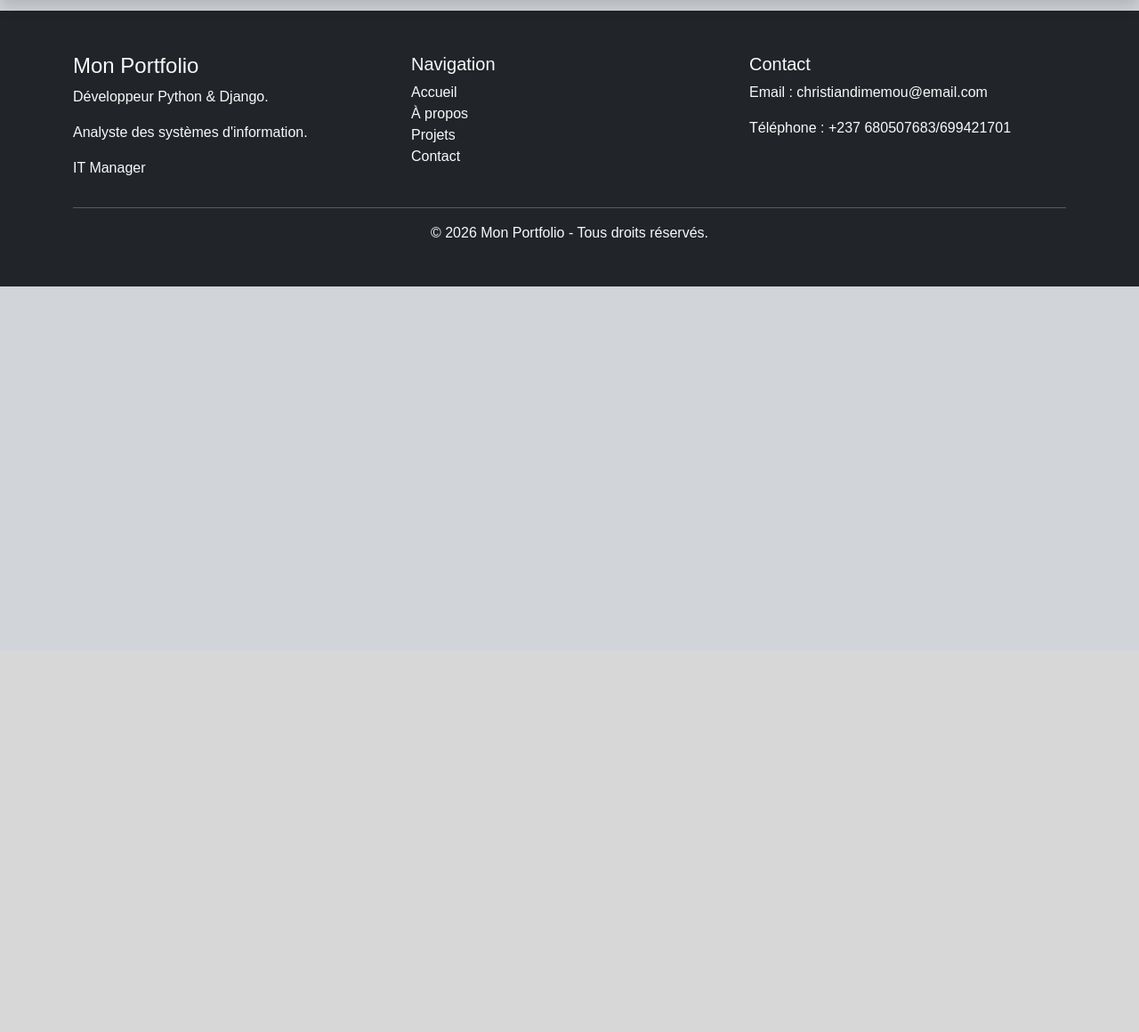
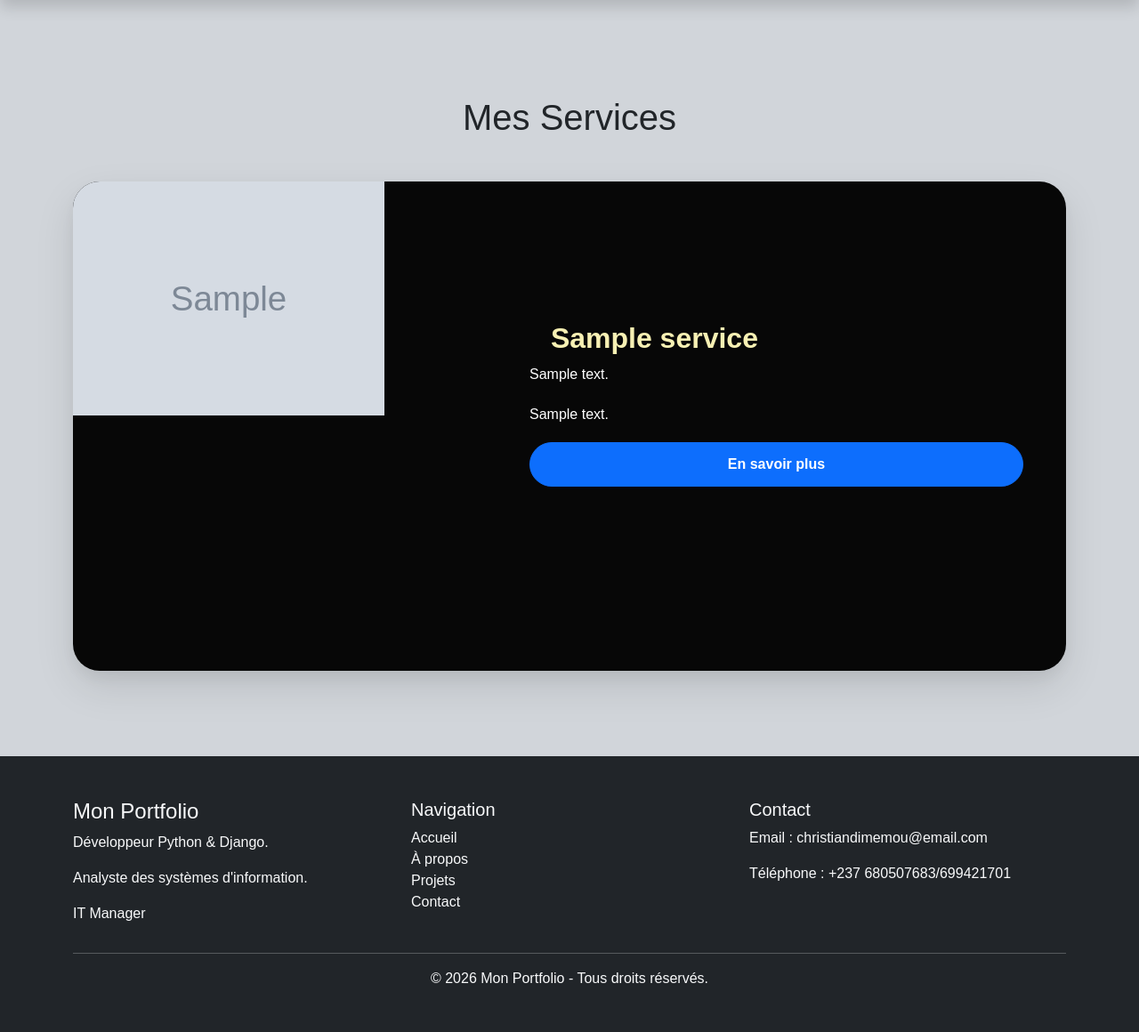
Before and after one commit to christiandimemou/Portfolio, a Django app: page /services/ in a window 1280 px wide. Shown: the part 68-1228 px from the top of the page at 89% size. Before the commit the page ends 390 px from the top, so only its background shows below. Run offline with Django 5.2, Linux system fonts and the light colour scheme; tables that the repository leaves empty hold one stand-in row (values such as "Sample post"); grey boxes marked "Sample" are stand-in pictures.

Commit message:
création de la page Service et modification de sa base

```diff
--- a/static/css/style.css
+++ b/static/css/style.css
@@ -330,7 +330,7 @@ img{
 
     background:#eef4ff;
 
-    color:#0d6efd;
+    color:#A52A2A;
 
     display:flex;
 
@@ -347,10 +347,199 @@ img{
 .formation-card:hover .card-icon,
 .experience-card:hover .card-icon{
 
-    background:#0d6efd;
+    background:#A52A2A;
 
     color:#fff;
 
     transform:rotate(12deg);
 
 }
+
+/*==============================
+        SERVICE CARD
+===============================*/
+
+.service-card{
+
+    width:100%;
+
+    margin:0 auto 60px auto;
+
+    border-radius:30px;
+
+    overflow:hidden;
+
+    background:#070707;
+
+    box-shadow:0 15px 40px rgba(0,0,0,.15);
+
+    transition:.4s;
+
+    min-height:550px;
+}
+
+.service-card .text-muted{
+    color: #ffffff !important;
+}
+
+.service-card p{
+    color: #ffffff;
+    text-align: justify;
+    line-height: 1.8;
+}
+
+
+
+.service-card:hover{
+
+    transform:translateY(-12px);
+
+    box-shadow:0 30px 60px rgba(0,0,0,.18);
+
+}
+
+.service-image-container{
+
+    height:100%;
+
+    min-height:500px;
+
+    overflow:hidden;
+
+    border-radius:25px 0 0 25px;
+
+}
+
+.service-image{
+
+    width:100%;
+
+    height:100%;
+
+    object-fit:cover;
+
+    display:block;
+
+    transition:transform .6s ease;
+
+}
+
+.service-card:hover .service-image{
+
+    transform:scale(1.08);
+
+}
+
+.service-icon{
+
+    font-size:36px;
+
+    margin-right:15px;
+
+    color:#0d6efd;
+
+    transition:all .4s ease;
+
+}
+
+.service-card:hover .service-icon{
+
+    transform:rotate(15deg) scale(1.2);
+
+    color:#8a810a;
+
+}
+
+.service-title{
+
+    font-weight:700;
+
+    transition:.4s;
+
+    color: #f7f0b3;
+
+}
+
+.service-card:hover .service-title{
+
+    color:#8a810a;
+
+}
+
+.service-card .btn{
+
+    border-radius:30px;
+
+    padding:12px 28px;
+
+    transition:.35s;
+
+    font-weight: 600;
+
+}
+
+.service-card .row{
+
+    display:flex;
+
+    align-items:stretch;
+
+    margin:0;
+
+}
+
+.service-card .btn:hover{
+
+    transform:translateY(-3px);
+
+}
+
+.service-card{
+
+    animation:fadeUp .8s ease both;
+
+}
+
+@keyframes fadeUp{
+
+    from{
+
+        opacity:0;
+
+        transform:translateY(50px);
+
+    }
+
+    to{
+
+        opacity:1;
+
+        transform:translateY(0);
+
+    }
+
+}
+
+.service-card .card-body{
+
+    display:flex;
+
+    flex-direction:column;
+
+    justify-content:center;
+
+    height:100%;
+
+    padding:45px;
+
+}
+
+.service-card{
+
+    box-shadow:
+
+    0 8px 20px rgba(0,0,0,.06),
+
+    0 18px 45px rgba(0,0,0,.10);
+
+}
--- a/templates/includes/hero.html
+++ b/templates/includes/hero.html
@@ -9,11 +9,11 @@
             <div class="col-lg-6 pe-lg-5">
 
 
-                <h1 class="display-3 fw-bold mt-3">
+                <h2 class="display-3 fw-bold mt-3">
 
                     Bonjour, je suis
 
-                    <span class="text-primary">
+                    <span class="text-blue-800">
 
                         {{ profile.first_name }}
 
@@ -21,7 +21,7 @@
 
                     </span>
 
-                </h1>
+                </h2>
 
                 <h4 class="text-muted mb-3">
 
--- a/templates/includes/services.html
+++ b/templates/includes/services.html
@@ -1 +1,149 @@
 {% extends "base.html" %}
+
+{% block title %}
+Mes Services
+{% endblock %}
+
+{% block content %}
+
+<div class="container py-5 mt-5">
+
+    <h1 class="text-center mb-5">
+        Mes Services
+    </h1>
+
+    {% for service in services %}
+
+    <div class="service-card mb-5">
+
+        <div class="row g-0 align-items-center">
+
+            {% if forloop.counter|divisibleby:2 %}
+
+                <!-- Service pair : Texte à gauche -->
+
+                <div class="col-lg-7 order-lg-1 order-2">
+
+                    <div class="card-body p-5">
+
+                        <h2 class="service-title">
+
+                            <i class="fas {{ service.icon }} service-icon"></i>
+
+                            {{ service.title }}
+
+                        </h2>
+
+                        <p class="text-muted">
+
+                            {{ service.short_description }}
+
+                        </p>
+
+                        <p>
+
+                            {{ service.description|truncatewords:50 }}
+
+                        </p>
+
+                        <a href="{% url 'service_detail' service.slug %}"
+                           class="btn btn-primary">
+
+                            En savoir plus
+
+                        </a>
+
+                    </div>
+
+                </div>
+
+                <div class="col-lg-5 order-lg-2 order-1">
+
+                    {% if service.image %}
+
+                    <div class="service-image-container">
+
+                        <img src="{{ service.image.url }}"
+                             class="service-image"
+                             alt="{{ service.title }}">
+
+                    </div>
+
+                    {% endif %}
+
+                </div>
+
+            {% else %}
+
+                <!-- Service impair : Image à gauche -->
+
+                <div class="col-lg-5">
+
+                    {% if service.image %}
+
+                    <div class="service-image-container">
+
+                        <img src="{{ service.image.url }}"
+                             class="service-image"
+                             alt="{{ service.title }}">
+
+                    </div>
+
+                    {% endif %}
+
+                </div>
+
+                <div class="col-lg-7">
+
+                    <div class="card-body p-5">
+
+                        <h2 class="service-title">
+
+                            <i class="fas {{ service.icon }} service-icon"></i>
+
+                            {{ service.title }}
+
+                        </h2>
+
+                        <p class="text-muted">
+
+                            {{ service.short_description }}
+
+                        </p>
+
+                        <p>
+
+                            {{ service.description }}
+
+                        </p>
+
+                        <a href="{% url 'service_detail' service.slug %}"
+                           class="btn btn-primary">
+
+                            En savoir plus
+
+                        </a>
+
+                    </div>
+
+                </div>
+
+            {% endif %}
+
+        </div>
+
+    </div>
+
+    {% empty %}
+
+    <div class="alert alert-warning text-center">
+
+        Aucun service disponible.
+
+    </div>
+
+    {% endfor %}
+
+</div>
+
+{% endblock %}
--- a/website/models.py
+++ b/website/models.py
@@ -27,12 +27,57 @@ class Skill(models.Model):
 
 
 class Service(models.Model):
-    title = models.CharField(max_length=150)
-    description = models.TextField()
+
+    title = models.CharField(
+        max_length=200
+    )
+
+    slug = models.SlugField(
+        unique=True,
+        blank=True,
+        null=True
+    )
+
+    short_description = models.CharField(
+        max_length=300,
+        blank=True
+    )
+
+    description = models.TextField(
+        blank=True
+    )
+
+    image = models.ImageField(
+        upload_to="services/",
+        blank=True,
+        null=True
+    )
+
     icon = models.CharField(
-        max_length=100,
-        help_text="Exemple : fa-solid fa-code",
+        max_length=50,
+        default="fa-laptop-code",
+        help_text="Nom de l'icône Font Awesome"
     )
+
+    technologies = models.TextField(
+        blank=True,
+        help_text="Python, Django, MySQL..."
+    )
+
+    methodology = models.TextField(
+        blank=True
+    )
+
+    examples = models.TextField(
+        blank=True
+    )
+
+    order = models.PositiveIntegerField(
+        default=0
+    )
+
+    class Meta:
+        ordering = ["order"]
 
     def __str__(self):
         return self.title
--- a/website/urls.py
+++ b/website/urls.py
@@ -8,6 +8,8 @@ urlpatterns = [
 
     path("services/", views.services, name="services"),
 
+    path("services/<slug:slug>/", views.service_detail, name="service_detail"),
+
     path("skills/", views.skills, name="skills"),
 
     path("projects/", views.projects, name="projects"),
--- a/website/views.py
+++ b/website/views.py
@@ -38,14 +38,35 @@ def about(request):
 
 
 def services(request):
+
+    services = Service.objects.all()
+
+    context = {
+        "services": services
+    }
+
     return render(
         request,
         "includes/services.html",
-        {
-            "services": Service.objects.all()
-        }
+        context
     )
 
+def service_detail(request, slug):
+
+    service = get_object_or_404(
+        Service,
+        slug=slug
+    )
+
+    context = {
+        "service": service
+    }
+
+    return render(
+        request,
+        "service_detail.html",
+        context
+    )
 
 def skills(request):
     return render(
```
Also changed, not shown: templates/about.html (+6 -9 lines), templates/includes/service_detail.html (added, +41 -0 lines), website/admin.py (+15 -1 lines), media/services/analysecon.jfif (added), media/services/api.jfif (added), media/services/condb.jfif (added), media/services/deploiheber.jfif (added), media/services/devsite.jfif (added), website/migrations/0005_alter_service_options_service_examples_service_image_and_more.py (added).
